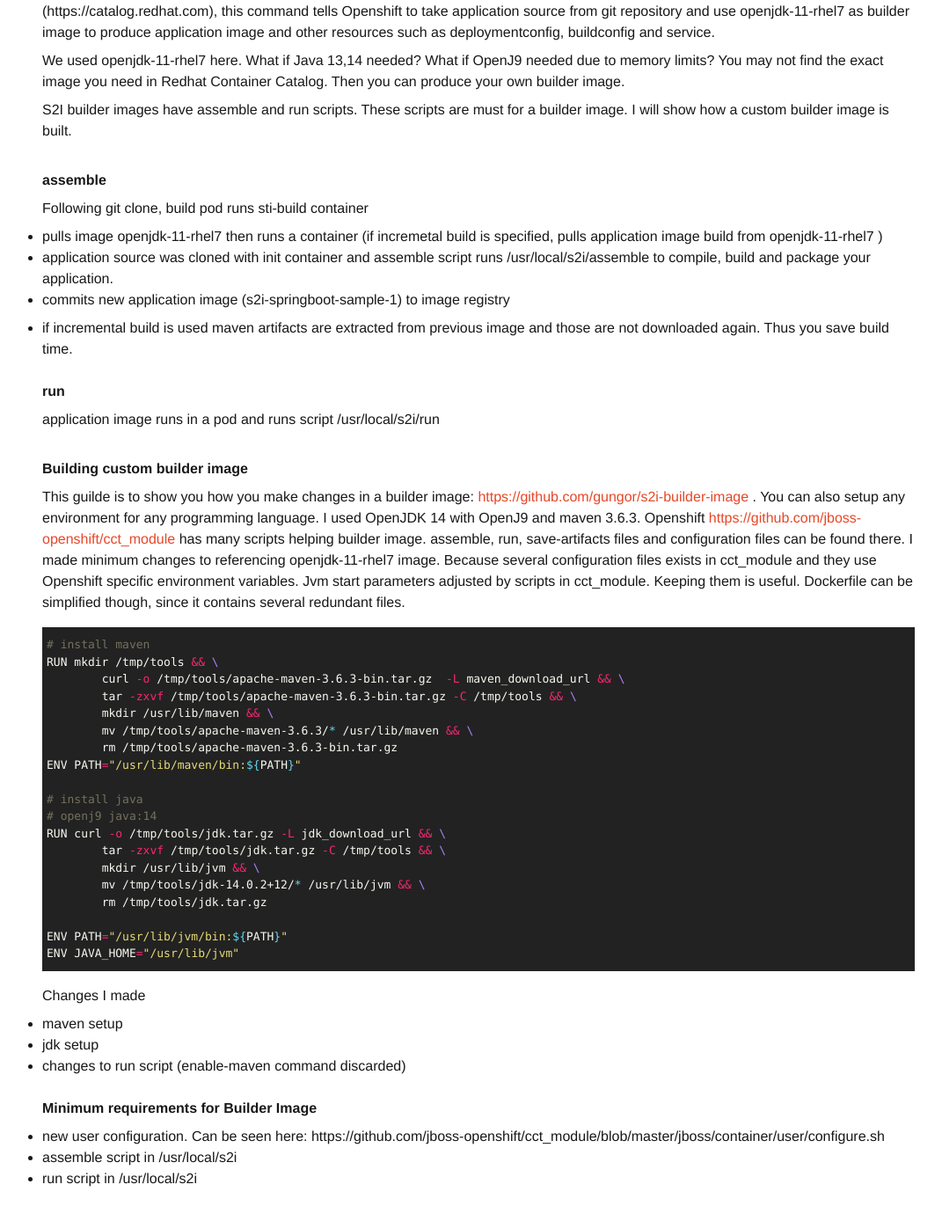
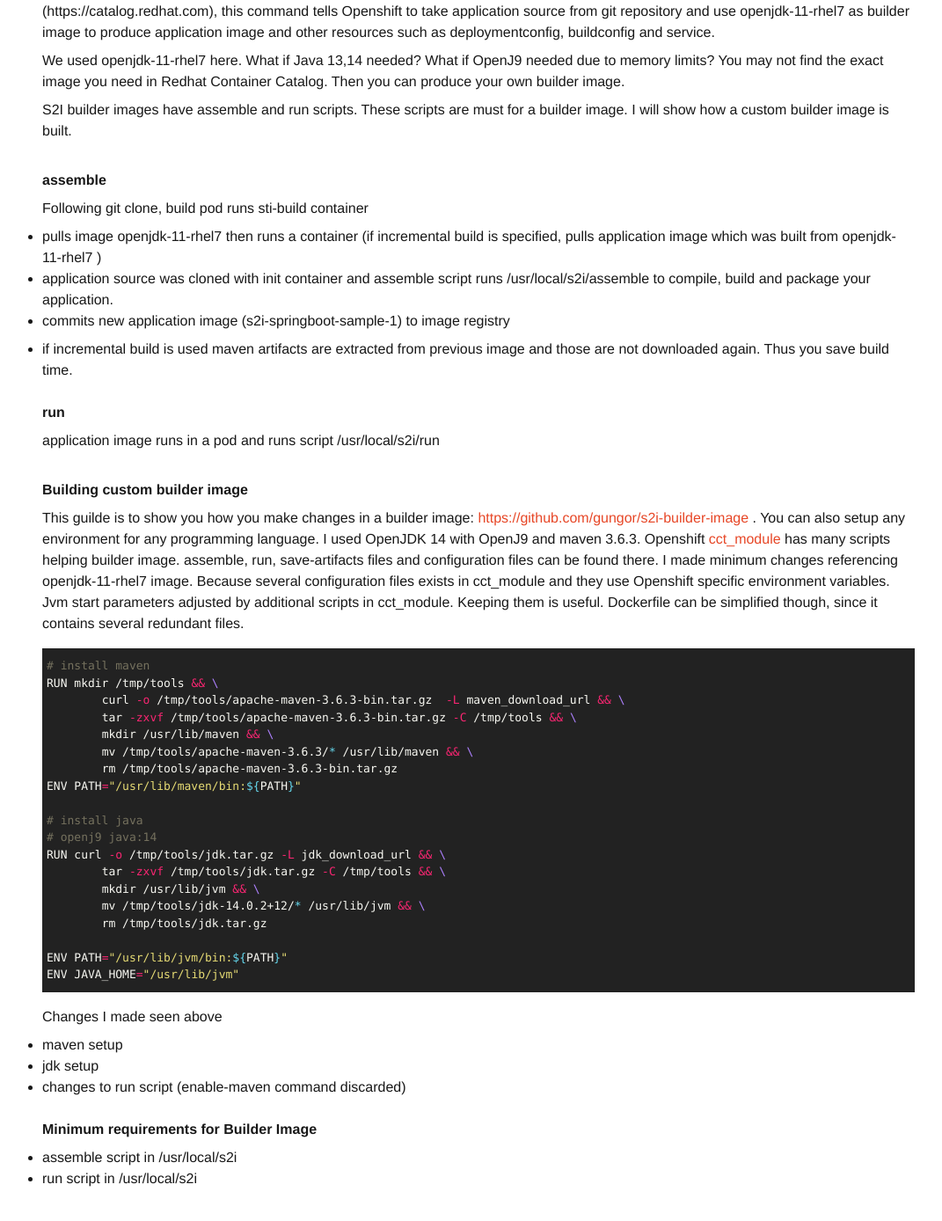
Before and after one commit to gungor/gungor.github.io, a Jekyll site: the page built from _posts/2020-09-08-custom-s2i-builderimage-several-jvm.markdown, in a window 1280 px wide and 1400 px high, scrolled down 418 px. Shown: the top 1388 px of the window at 88% size, without its empty margins (96-1167 px from the left). Built offline with Jekyll 4.4.1, drawn with Linux system fonts in a browser that asks for light colours.

Commit message:
post modified

```diff
--- a/_posts/2020-09-08-custom-s2i-builderimage-several-jvm.markdown
+++ b/_posts/2020-09-08-custom-s2i-builderimage-several-jvm.markdown
@@ -27,7 +27,7 @@ S2I builder images have assemble and run scripts. These scripts are must for a b
 Following git clone,
 build pod runs sti-build container
 
-- pulls image openjdk-11-rhel7 then runs a container (if incremetal build is specified, pulls application image build from openjdk-11-rhel7 )
+- pulls image openjdk-11-rhel7 then runs a container (if incremental build is specified, pulls application image which was built from openjdk-11-rhel7 )
 - application source was cloned with init container and assemble script runs /usr/local/s2i/assemble to compile, build and package your application.
 - commits new application image (s2i-springboot-sample-1) to image registry
 
@@ -44,9 +44,9 @@ application image runs in a pod and runs script /usr/local/s2i/run
 This guilde is to show you how you make changes in a builder image: <a class="text-accent" href="https://github.com/gungor/s2i-builder-image">https://github.com/gungor/s2i-builder-image</a> .
 You can also setup any environment for any programming language.
 I used OpenJDK 14 with OpenJ9 and maven 3.6.3.
-Openshift <a class="text-accent" href="https://github.com/jboss-openshift/cct_module">https://github.com/jboss-openshift/cct_module</a> has many scripts helping builder image. assemble, run, save-artifacts files and configuration files can be found there.
-I made minimum changes to referencing openjdk-11-rhel7 image. Because several configuration files exists in cct_module and they use Openshift specific environment variables.
-Jvm start parameters adjusted by scripts in cct_module.
+Openshift <a class="text-accent" href="https://github.com/jboss-openshift/cct_module">cct_module</a> has many scripts helping builder image. assemble, run, save-artifacts files and configuration files can be found there.
+I made minimum changes referencing openjdk-11-rhel7 image. Because several configuration files exists in cct_module and they use Openshift specific environment variables.
+Jvm start parameters adjusted by additional scripts in cct_module.
 Keeping them is useful. Dockerfile can be simplified though, since it contains several redundant files.
 
 {% highlight shell %}
@@ -71,13 +71,12 @@ ENV PATH="/usr/lib/jvm/bin:${PATH}"
 ENV JAVA_HOME="/usr/lib/jvm"
 {% endhighlight %}
 
-Changes I made
+Changes I made seen above
 - maven setup
 - jdk setup
 - changes to run script (enable-maven command discarded)
 
 <br><b>Minimum requirements for Builder Image</b>
-- new user configuration. Can be seen here: https://github.com/jboss-openshift/cct_module/blob/master/jboss/container/user/configure.sh
 - assemble script in /usr/local/s2i
 - run script in /usr/local/s2i
 
```
